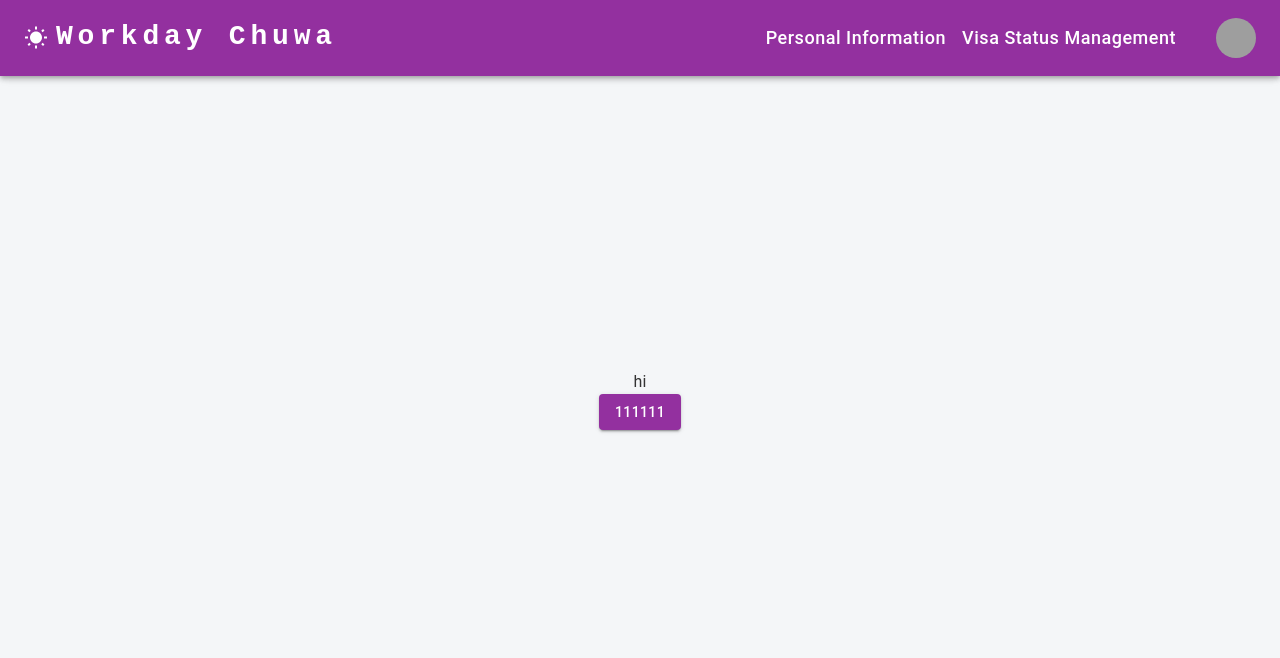
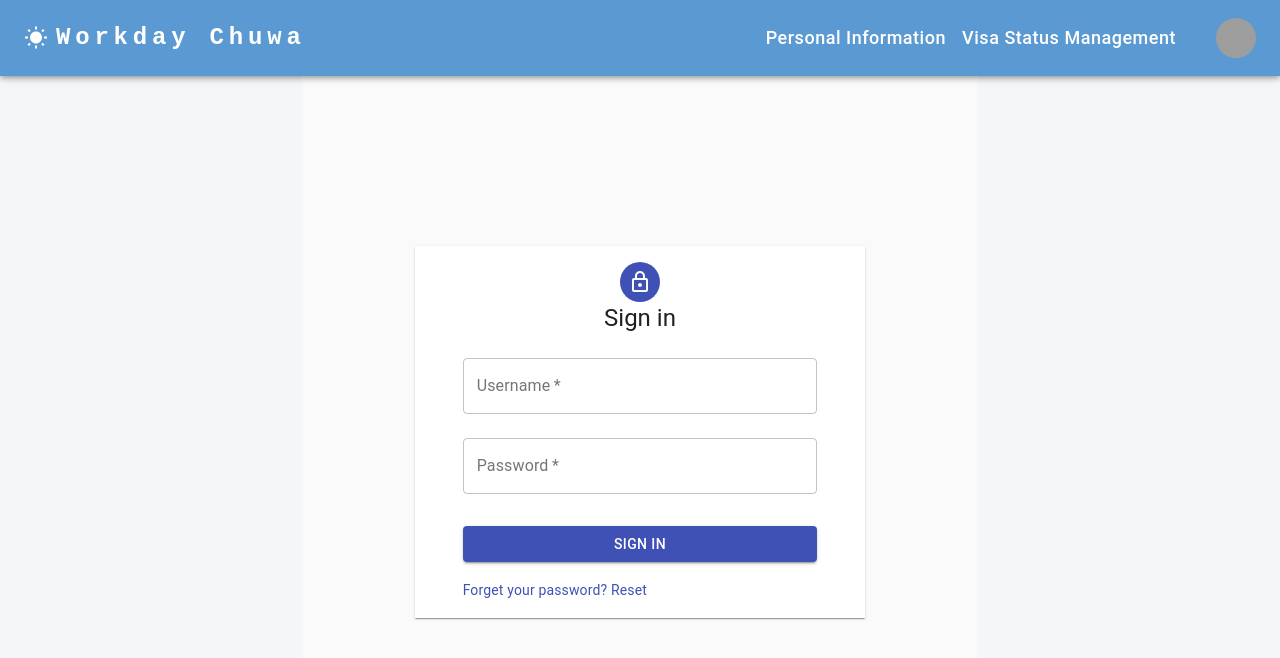
Before and after one commit to 961853266hyt/Workday, a React (Vite) app in the folder frontend/: page /login in a window 1280 px wide. Shown: the top 658 px of the page. Built offline with nearby package versions, Linux system fonts and the light colour scheme; grey boxes are pictures that could not be loaded.

Commit message:
feat: Login page

```diff
--- a/frontend/package.json
+++ b/frontend/package.json
@@ -12,12 +12,15 @@
   "dependencies": {
     "@emotion/react": "^11.11.4",
     "@emotion/styled": "^11.11.5",
+    "@material-ui/core": "^4.12.4",
+    "@material-ui/icons": "^4.11.3",
     "@mui/icons-material": "^5.16.0",
     "@mui/material": "^5.16.0",
     "@types/mongoose": "^5.11.97",
     "mongoose": "^8.5.0",
     "react": "^18.3.1",
-    "react-dom": "^18.3.1"
+    "react-dom": "^18.3.1",
+    "react-router-dom": "^6.24.1"
   },
   "devDependencies": {
     "@types/react": "^18.3.3",
--- a/frontend/src/App.tsx
+++ b/frontend/src/App.tsx
@@ -1,21 +1,24 @@
-import { useState } from 'react'
+// import { useState } from 'react'
 import { Container } from '@mui/material'
 import './App.css'
-import Header from './component/Header.tsx'
-import MyButton from './components/MyButton'
+import Header from './components/Header.tsx'
+import { Outlet } from 'react-router-dom'
+// import MyButton from './components/MyButton'
 
-const handleClick = () => {
-  alert('btn clicked');
-}
+// const handleClick = () => {
+//   alert('btn clicked');
+// }
 
 function App() {
-  const [count, setCount] = useState(0)
+  // const [count, setCount] = useState(0)
 
   return (
     <>
       <Header />
-      <Container>hi</Container>
-      <MyButton buttonName='111111' onClick={handleClick}/>
+      <Container>
+        <Outlet />
+      </Container>
+      {/* <MyButton buttonName='111111' onClick={handleClick}/> */}
     </>
   )
 }
--- a/frontend/src/component/Header.tsx
+++ b/frontend/src/components/Header.tsx
@@ -44,7 +44,7 @@
         <Toolbar disableGutters>
           <WbSunnyIcon sx={{ display: { xs: 'none', md: 'flex' }, mr: 1 }} />
           <Typography
-            variant="h6"
+            variant="h5"
             noWrap
             component="a"
             href="/"
@@ -56,7 +56,6 @@
               letterSpacing: '.3rem',
               color: 'inherit',
               textDecoration: 'none',
-              fontSize: '28px',
             }}
           >
             Workday Chuwa
@@ -118,7 +117,6 @@
               letterSpacing: '.3rem',
               color: 'inherit',
               textDecoration: 'none',
-              fontSize: '28px',
             }}
           >
             W Chuwa
--- /dev/null
+++ b/frontend/src/components/TextTheme.tsx
@@ -0,0 +1,43 @@
+import React from 'react';
+import { ThemeProvider, CssBaseline, Box, Typography, Container } from '@mui/material';
+import theme from '../theme';
+
+function TextTheme() {
+  const colors = [
+    { name: 'Primary Main', color: theme.palette.primary.main },
+    { name: 'Secondary Main', color: theme.palette.secondary.main },
+    { name: 'Error Main', color: theme.palette.error.main },
+    { name: 'Background Default', color: theme.palette.background.default },
+    { name: 'Background Paper', color: theme.palette.background.paper },
+    { name: 'Text Primary', color: theme.palette.text.primary },
+    { name: 'Text Secondary', color: theme.palette.text.secondary },
+  ];
+
+  return (
+    <ThemeProvider theme={theme}>
+      <CssBaseline />
+      <Container>
+        <Typography variant="h4" gutterBottom>
+          Theme Colors
+        </Typography>
+        {colors.map((color) => (
+          <Box
+            key={color.name}
+            sx={{
+              bgcolor: color.color,
+              color: theme.palette.getContrastText(color.color),
+              p: 2,
+              mb: 2,
+              borderRadius: 1,
+            }}
+          >
+            <Typography variant="h6">{color.name}</Typography>
+            <Typography variant="body1">{color.color}</Typography>
+          </Box>
+        ))}
+      </Container>
+    </ThemeProvider>
+  );
+}
+
+export default TextTheme;
--- a/frontend/src/main.tsx
+++ b/frontend/src/main.tsx
@@ -5,12 +5,22 @@
 import { ThemeProvider } from '@mui/material/styles'
 import theme from './theme'
 import { CssBaseline } from '@mui/material'
+import { BrowserRouter, Routes, Route } from 'react-router-dom'
+import Login from './pages/Login'
+import TestTheme from './components/textTheme.tsx'
 
 ReactDOM.createRoot(document.getElementById('root')!).render(
   <React.StrictMode>
     <ThemeProvider theme={theme}>
       <CssBaseline />
-      <App />
+      <BrowserRouter>
+        <Routes>
+          <Route path="/" element={<App />}>
+            <Route path="login" element={<Login />} />
+            <Route path="test-theme" element={<TestTheme />} />
+          </Route>
+        </Routes>
+      </BrowserRouter>
     </ThemeProvider>
   </React.StrictMode>,
 )
--- /dev/null
+++ b/frontend/src/pages/Login.tsx
@@ -0,0 +1,153 @@
+import React from "react";
+import Avatar from "@material-ui/core/Avatar";
+import Button from "@material-ui/core/Button";
+import CssBaseline from "@material-ui/core/CssBaseline";
+import TextField from "@material-ui/core/TextField";
+import Link from "@material-ui/core/Link";
+import Paper from "@material-ui/core/Paper";
+import Grid from "@material-ui/core/Grid";
+import LockOutlinedIcon from "@material-ui/icons/LockOutlined";
+import Typography from "@material-ui/core/Typography";
+import { makeStyles } from "@material-ui/core/styles";
+import theme from '../theme'
+
+const useStyles = makeStyles((theme) => ({
+  root: {
+    height: "100vh",
+    backgroundPosition: "center",
+    backgroundSize: "cover",
+    backgroundColor:
+      theme.palette.type === "light"
+        ? theme.palette.grey[50]
+        : theme.palette.grey[900],
+    display: "flex",
+    alignItems: "center",
+    justifyContent: "center"
+  },
+  size: {
+    display: "flex",
+    flexDirection: "column",
+    alignItems: "center",
+    justifyContent: "center"
+  },
+  paper: {
+    margin: theme.spacing(2, 6),
+    display: "flex",
+    flexDirection: "column",
+    alignItems: "center",
+  },
+  avatar: {
+    margin: theme.spacing(0),
+    backgroundColor: theme.palette.primary.main
+  },
+  form: {
+    width: "100%", // Fix IE 11 issue.
+    marginTop: theme.spacing(1)
+  },
+  submit: {
+    margin: theme.spacing(3, 0, 2)
+  }
+}));
+
+// export default function SignInSide(props) {
+  export default function SignInSide() {
+  // if(authService.isLoggedIn()){
+
+  //   props.history.push("./home");
+
+  // }
+
+  const classes = useStyles();
+
+  // const [account, setAccount] = React.useState({username:"",password:""});
+
+  // const handelAccount = (property,event)=>{
+
+  //   const accountCopy = {...account};
+  //   accountCopy[property] = event.target.value;
+
+  //   setAccount(accountCopy);
+
+  // }
+
+  // const isVarifiedUser=(username, password)=>{
+
+  //   return users.find((user)=> user.username === username && user.password === password);
+
+  // };
+
+
+  // const handelLogin = ()=>{
+  //     if(isVarifiedUser(account.username,account.password)){
+  //       authService.doLogIn(account.username);
+  //       setAccount({username:"",password:""});
+  //       props.history.push("/home");
+
+  //     }
+  // };
+
+  return (
+    <Grid container component="main" className={classes.root}>
+      <CssBaseline />
+      <Grid
+        className={classes.size}
+        item
+        xs={12}
+        sm={8}
+        component={Paper}
+        elevation={1}
+        square
+      >
+        <div className={classes.paper}>
+          <Avatar className={classes.avatar}>
+            <LockOutlinedIcon />
+          </Avatar>
+          <Typography component="h1" variant="h5">
+            Sign in
+          </Typography>
+          <form className={classes.form} noValidate>
+            <TextField
+              // onChange={(event)=>handelAccount("username",event)}
+              variant="outlined"
+              margin="normal"
+              required
+              fullWidth
+              id="username"
+              label="Username"
+              name="username"
+            />
+            <TextField
+              // onChange={(event)=>handelAccount("password",event)}
+              variant="outlined"
+              margin="normal"
+              required
+              fullWidth
+              name="password"
+              label="Password"
+              type="password"
+              id="password"
+              // autoComplete="current-password"
+            />
+            <Button
+              type="submit"
+              fullWidth
+              variant="contained"
+              color="primary"
+              className={classes.submit}
+              // onClick = {handelLogin}
+            >
+              Sign In
+            </Button>
+            <Grid container>
+              <Grid item>
+                <Link href="#" variant="body2">
+                  {"Forget your password? Reset"}
+                </Link>
+              </Grid>
+            </Grid>
+          </form>
+        </div>
+      </Grid>
+    </Grid>
+  );
+}
--- a/frontend/src/theme.ts
+++ b/frontend/src/theme.ts
@@ -3,10 +3,10 @@
 const themeOptions: ThemeOptions = {
     palette: {
       primary: {
-        main: '#93309F',
+        main: '#5A99D2',
       },
       secondary: {          // cancel button
-        main: '#dc004e',
+        main: '#abcdef',
       },
       error: {
         main: '#f44336',
```
Also changed, not shown: 1 other file (tests, documents, lock files or other folders).
